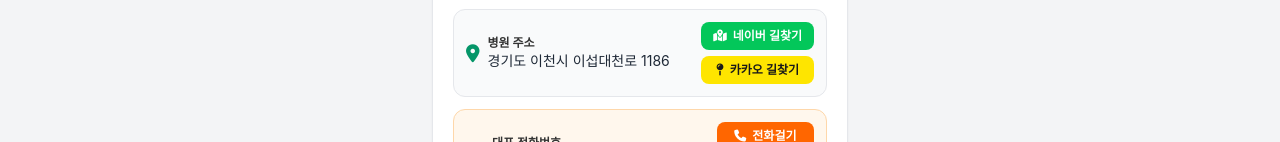
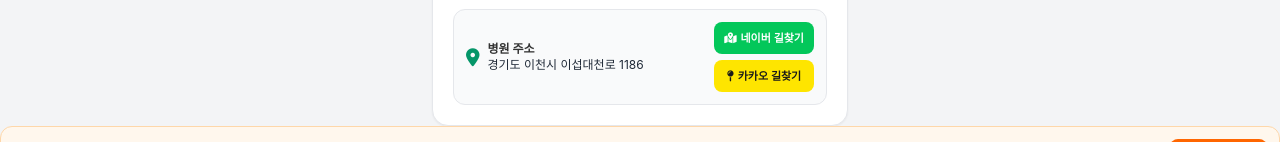
Before and after one commit to yjbobgy805-web/yjb, a plain HTML site: page index.html in a window 1280 px wide. Shown: the part 797-939 px from the top of the page. Drawn offline with nearby package versions, Linux system fonts and the light colour scheme; a web font is replaced by a local one.

Commit message:
index.html 업데이트

```diff
--- a/index.html
+++ b/index.html
@@ -1734,7 +1734,6 @@
 
         </section>
     </main>
-
 <!-- 하단 푸터 (정보 & 지도 및 전화 연동 & 문의시간) -->
 <footer class="max-w-md mx-auto mt-8 px-4">
     <div class="bg-white rounded-2xl p-5 border border-gray-200 shadow-sm space-y-4 text-sm text-gray-800">
@@ -1753,37 +1752,39 @@
             <!-- 주소 1 (병원) -->
             <div class="p-3 bg-gray-50 rounded-xl border border-gray-200 flex items-center justify-between gap-2">
 
+                <!-- 왼쪽: 아이콘 및 주소 텍스트 -->
                 <div class="flex items-center gap-2 min-w-0">
                     <i class="fa-solid fa-location-dot text-emerald-600 text-lg shrink-0"></i>
                     <div class="min-w-0">
                         <span class="font-bold text-brand-dark block text-xs">병원 주소</span>
-            <span class="text-gray-800 text-sm">경기도 이천시 이섭대천로 1186 </span>
-        </div>
-    </div>
-
-
-<!-- 지도 버튼 영역 -->
+                        <span class="text-gray-800 text-xs truncate block">경기도 이천시 이섭대천로 1186</span>
+                    </div>
+                </div>
+
+                <!-- 오른쪽: 지도 버튼 영역 -->
                 <div class="flex flex-col gap-1.5 shrink-0">
-
                     <!-- 네이버 길찾기 (대중교통 우선) -->
                     <a href="https://map.naver.com/p/directions/-/14247854.7,4460591.2,양정분검진센터,11696767,PLACE_POI/-/transit?c=15.00,0,0,0,dh"
                        target="_blank"
                        rel="noopener noreferrer"
-       class="bg-[#03C75A] hover:bg-[#02b351] text-white text-xs font-semibold px-3 py-1.5 rounded-lg flex items-center justify-center gap-1.5">
+                       class="bg-[#03C75A] hover:bg-[#02b351] text-white text-[11px] font-semibold px-2.5 py-1.5 rounded-lg flex items-center justify-center gap-1">
                         <i class="fa-solid fa-map-location-dot"></i> 네이버 길찾기
                     </a>
 
-    <!-- 카카오 길찾기 (대중교통/종합 경로) -->
+                    <!-- 카카오 길찾기 -->
                     <a href="https://map.kakao.com/link/to/양정분검진센터,37.2831,127.4425"
                        target="_blank"
                        rel="noopener noreferrer"
-       class="bg-[#FEE500] hover:bg-#[ebd300] text-[#191919] text-xs font-semibold px-3 py-1.5 rounded-lg flex items-center justify-center gap-1.5">
+                       class="bg-[#FEE500] hover:bg-[#ebd300] text-[#191919] text-[11px] font-semibold px-2.5 py-1.5 rounded-lg flex items-center justify-center gap-1">
                         <i class="fa-solid fa-map-pin"></i> 카카오 길찾기
                     </a>
-
-</div>
-
-</div>
+                </div>
+
+            </div>
+        </div>
+    </div>
+</footer>
+
 
 <!-- 전화번호 섹션 -->
 <div class="p-3 bg-orange-50 rounded-xl border border-orange-200 flex justify-between items-center">
```
Lines whose indentation alone changed are shown as unchanged.
